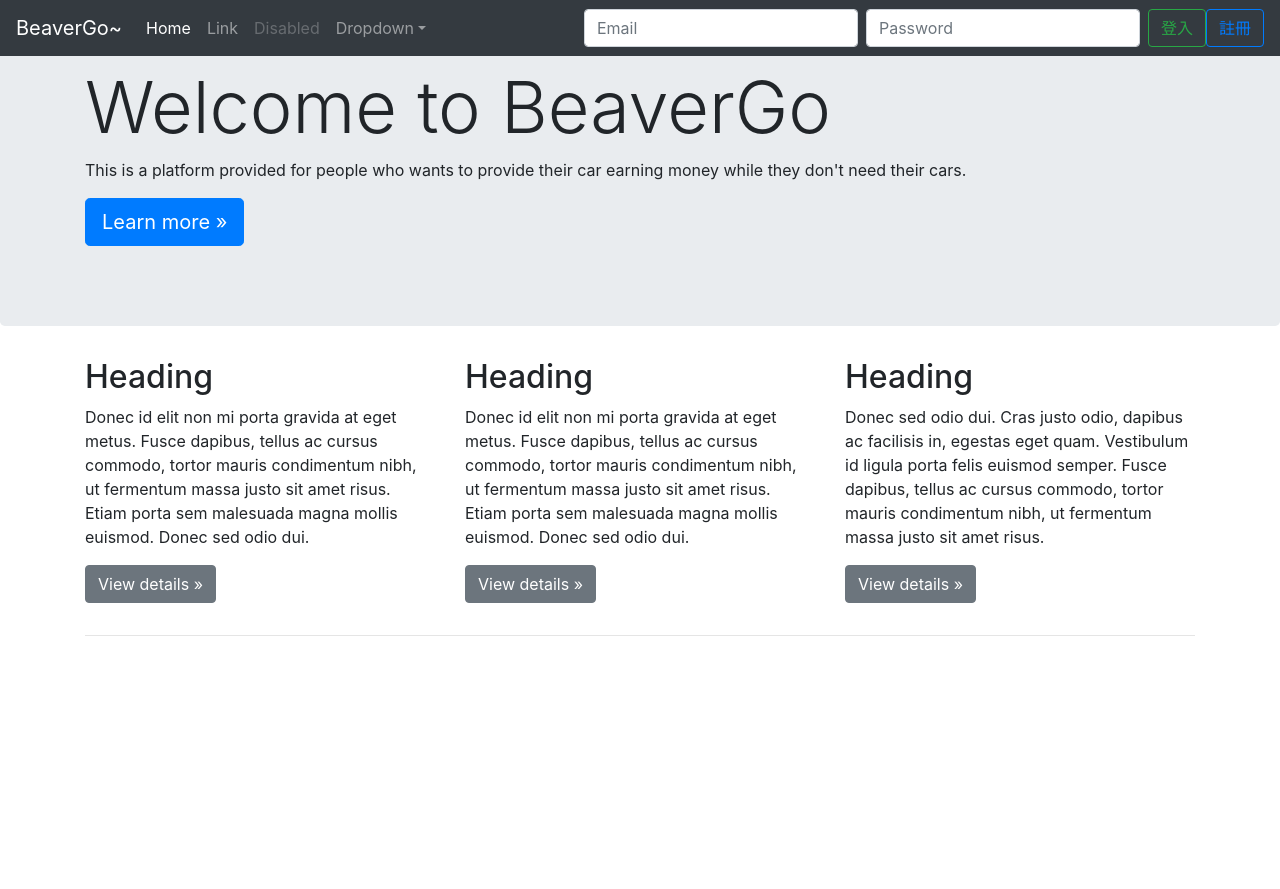
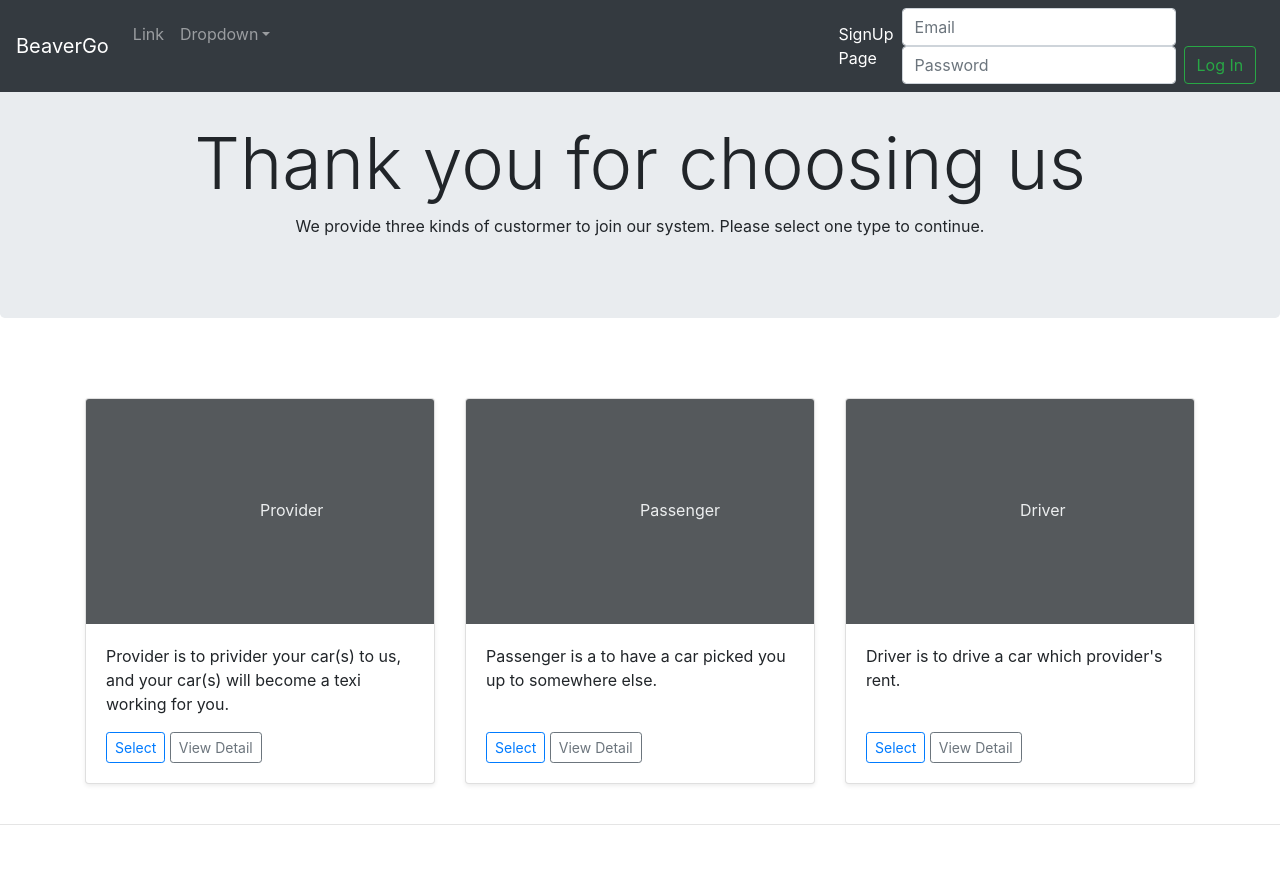
Before and after one commit to jshota/BeaverGo, a Django app: page /signup in a window 1280 px wide. Before the commit the page ends 636 px from the top, so only its background shows below. Run offline with Django 3.2, Linux system fonts and the light colour scheme; some libraries are stand-ins or nearby versions.

Commit message:
Add: signup page

```diff
--- a/BeaverGo/urls.py
+++ b/BeaverGo/urls.py
@@ -17,10 +17,10 @@ from django.contrib import admin
 from django.urls import path
 from django.conf.urls import url
 
-from mainapp.views import get_index
+from mainapp.views import get_index, get_signup
 
 urlpatterns = [
     url(r'^admin/', admin.site.urls),
-    url(r'^', get_index)
-    # url(r'^', get_index)
+    url(r'^signup', get_signup),
+    url(r'^', get_index),
 ]
--- a/mainapp/views.py
+++ b/mainapp/views.py
@@ -3,5 +3,10 @@ from django.shortcuts import render
 # Create your views here.
 
 def get_index(request):
-	title = "BeaverGo~"
+	title = "BeaverGo"
 	return render(request, 'index.html', {'title': title})
+
+def get_signup(request):
+	title = "SignUp Page"
+	home = "BeaverGo"
+	return render(request, 'signup.html', {'title': title, 'home': home})
--- a/templates/index.html
+++ b/templates/index.html
@@ -2,25 +2,21 @@
 <html lang="en">
 	<head>
 		<meta charset="UTF-8">
-		<title>BeaverGo</title>
+		<title>BeaverGo - Home</title>
+		<link rel="canonical" href="https://getbootstrap.com/docs/4.3/examples/jumbotron/">
 		<link rel="stylesheet" href="https://stackpath.bootstrapcdn.com/bootstrap/4.3.1/css/bootstrap.min.css" integrity="sha384-ggOyR0iXCbMQv3Xipma34MD+dH/1fQ784/j6cY/iJTQUOhcWr7x9JvoRxT2MZw1T" crossorigin="anonymous">
+		<link href="jumbotron.css" type="text/css" rel="stylesheet">
 	</head>
 	<body>
 		<nav class="navbar navbar-expand-md navbar-dark fixed-top bg-dark">
-			<a class="navbar-brand" href="#">{{ title }}</a>
+			<a class="navbar-brand" href="/">{{ title }}</a>
 			<button class="navbar-toggler" type="button" data-toggle="collapse" data-target="#navbarsExampleDefault" aria-controls="navbarsExampleDefault" aria-expanded="false" aria-label="Toggle navigation">
 			<span class="navbar-toggler-icon"></span>
 			</button>
 			<div class="collapse navbar-collapse" id="navbarsExampleDefault">
 				<ul class="navbar-nav mr-auto">
-					<li class="nav-item active">
-						<a class="nav-link" href="#">Home <span class="sr-only">(current)</span></a>
-					</li>
 					<li class="nav-item">
 						<a class="nav-link" href="#">Link</a>
-					</li>
-					<li class="nav-item">
-						<a class="nav-link disabled" href="#">Disabled</a>
 					</li>
 					<li class="nav-item dropdown">
 						<a class="nav-link dropdown-toggle" href="#" id="dropdown01" data-toggle="dropdown" aria-haspopup="true" aria-expanded="false">Dropdown</a>
@@ -34,18 +30,20 @@
 				<form class="form-inline my-2 my-lg-0">
 					<input class="form-control mr-sm-2" type="text" placeholder="Email" aria-label="Email">
 					<input class="form-control mr-sm-2" type="text" placeholder="Password" aria-label="Password">
-					<button class="btn btn-outline-success my-2 my-sm-0" type="submit">登入</button>
-					<button class="btn btn-outline-primary my-2 my-sm-0" type="submit">註冊</button>
+					<div>
+						<button class="btn btn-outline-success my-2 my-sm-0" type="submit">Log In</button>
+						<a href="/signup"><button class="btn btn-outline-primary my-2 my-sm-0" type="button">Sign Up</button></a>
+					</div>
 				</form>
 			</div>
 		</nav>
 		<main role="main">
 			<!-- Main jumbotron for a primary marketing message or call to action -->
 			<div class="jumbotron">
-				<div class="container">
+				<div class="container" style="padding-top: 3.5rem">
 					<h1 class="display-3">Welcome to BeaverGo</h1>
 					<p>This is a platform provided for people who wants to provide their car earning money while they don't need their cars.</p>
-					<p><a class="btn btn-primary btn-lg" href="#" role="button">Learn more &raquo;</a></p>
+					<!-- <p><a class="btn btn-primary btn-lg" href="#" role="button">Learn more &raquo;</a></p> -->
 				</div>
 			</div>
 			<div class="container">
--- /dev/null
+++ b/templates/signup.html
@@ -0,0 +1,105 @@
+<!DOCTYPE html>
+<html lang="en">
+	<head>
+		<meta charset="UTF-8">
+		<title>BeaverGo - SignUp Page</title>
+		<link rel="canonical" href="https://getbootstrap.com/docs/4.3/examples/jumbotron/">
+		<link rel="stylesheet" href="https://stackpath.bootstrapcdn.com/bootstrap/4.3.1/css/bootstrap.min.css" integrity="sha384-ggOyR0iXCbMQv3Xipma34MD+dH/1fQ784/j6cY/iJTQUOhcWr7x9JvoRxT2MZw1T" crossorigin="anonymous">
+	</head>
+	<body>
+		<nav class="navbar navbar-expand-md navbar-dark fixed-top bg-dark">
+			<a class="navbar-brand" href="/">{{ home }}</a>
+			<button class="navbar-toggler" type="button" data-toggle="collapse" data-target="#navbarsExampleDefault" aria-controls="navbarsExampleDefault" aria-expanded="false" aria-label="Toggle navigation">
+			<span class="navbar-toggler-icon"></span>
+			</button>
+			<div class="collapse navbar-collapse" id="navbarsExampleDefault">
+				<ul class="navbar-nav mr-auto">
+					<li class="nav-item">
+						<a class="nav-link" href="#">Link</a>
+					</li>
+					<li class="nav-item dropdown">
+						<a class="nav-link dropdown-toggle" href="#" id="dropdown01" data-toggle="dropdown" aria-haspopup="true" aria-expanded="false">Dropdown</a>
+						<div class="dropdown-menu" aria-labelledby="dropdown01">
+							<a class="dropdown-item" href="#">Action</a>
+							<a class="dropdown-item" href="#">Another action</a>
+							<a class="dropdown-item" href="#">Something else here</a>
+						</div>
+					</li>
+					<li class="nav-item">
+						<a class="nav-link disabled" href="/signup" style="padding-left: 35rem; color: white">{{ title }}</a>
+					</li>
+
+				</ul>
+				<form class="form-inline my-2 my-lg-0">
+					<input class="form-control mr-sm-2" type="text" placeholder="Email" aria-label="Email">
+					<input class="form-control mr-sm-2" type="text" placeholder="Password" aria-label="Password">
+					<div>
+						<button class="btn btn-outline-success my-2 my-sm-0" type="submit">Log In</button>
+					</div>
+				</form>
+			</div>
+		</nav>
+		<div class="jumbotron" align="center">
+			<div class="container" style="padding-top: 3.5rem">
+				<h1 class="display-3">Thank you for choosing us</h1>
+				<p>We provide three kinds of custormer to join our system. Please select one type to continue.</p>
+			</div>
+		</div>
+		<!-- Example row of columns -->
+		<div class="album py-5">
+			<div class="container">
+				<div class="row">
+					<div class="col-md-4">
+						<div class="card mb-4 shadow-sm">
+						<svg class="bd-placeholder-img card-img-top" width="100%" height="225" xmlns="http://www.w3.org/2000/svg" preserveAspectRatio="xMidYMid slice" focusable="false" role="img" aria-label="Placeholder: Thumbnail"><title>Placeholder</title><rect width="100%" height="100%" fill="#55595c"/><text x="50%" y="50%" fill="#eceeef" dy=".3em">Provider</text></svg>
+						<div class="card-body">
+							<p class="card-text">Provider is to privider your car(s) to us, and your car(s) will become a texi working for you.</p>
+							<div class="d-flex justify-content-between align-items-center">
+								<div class="btn-group">
+									<div>
+										<button type="button" class="btn btn-sm btn-outline-primary">Select</button>
+										<button type="button" class="btn btn-sm btn-outline-secondary">View Detail</button>
+									</div>
+								</div>
+							</div>
+						</div>
+					</div>
+				</div>
+				<div class="col-md-4">
+					<div class="card mb-4 shadow-sm">
+					<svg class="bd-placeholder-img card-img-top" width="100%" height="225" xmlns="http://www.w3.org/2000/svg" preserveAspectRatio="xMidYMid slice" focusable="false" role="img" aria-label="Placeholder: Thumbnail"><title>Placeholder</title><rect width="100%" height="100%" fill="#55595c"/><text x="50%" y="50%" fill="#eceeef" dy=".3em">Passenger</text></svg>
+					<div class="card-body">
+						<p class="card-text">Passenger is a to have a car picked you up to somewhere else. <br><br></p>
+						<div class="d-flex justify-content-between align-items-center">
+							<div class="btn-group">
+								<div>
+									<button type="button" class="btn btn-sm btn-outline-primary">Select</button>
+									<button type="button" class="btn btn-sm btn-outline-secondary">View Detail</button>
+								</div>
+							</div>
+						</div>
+					</div>
+				</div>
+			</div>
+			<div class="col-md-4">
+				<div class="card mb-4 shadow-sm">
+				<svg class="bd-placeholder-img card-img-top" width="100%" height="225" xmlns="http://www.w3.org/2000/svg" preserveAspectRatio="xMidYMid slice" focusable="false" role="img" aria-label="Placeholder: Thumbnail"><title>Placeholder</title><rect width="100%" height="100%" fill="#55595c"/><text x="50%" y="50%" fill="#eceeef" dy=".3em">Driver</text></svg>
+				<div class="card-body">
+					<p class="card-text">Driver is to drive a car which provider's rent. <br><br></p>
+					<div class="d-flex justify-content-between align-items-center">
+						<div class="btn-group">
+							<div>
+								<button type="button" class="btn btn-sm btn-outline-primary">Select</button>
+								<button type="button" class="btn btn-sm btn-outline-secondary">View Detail</button>
+							</div>
+						</div>
+					</div>
+				</div>
+			</div>
+		</div>
+	</div>
+</div>
+<hr>
+</div> <!-- /container -->
+</body>
+</html>
```
